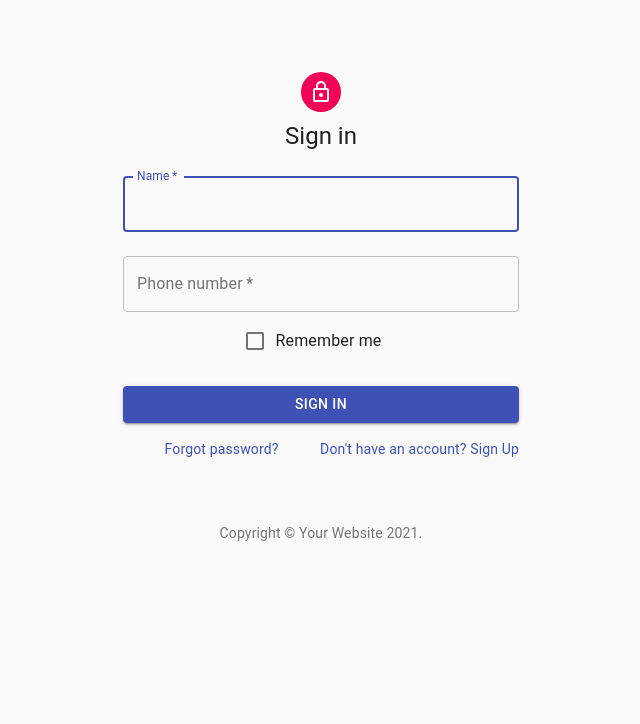
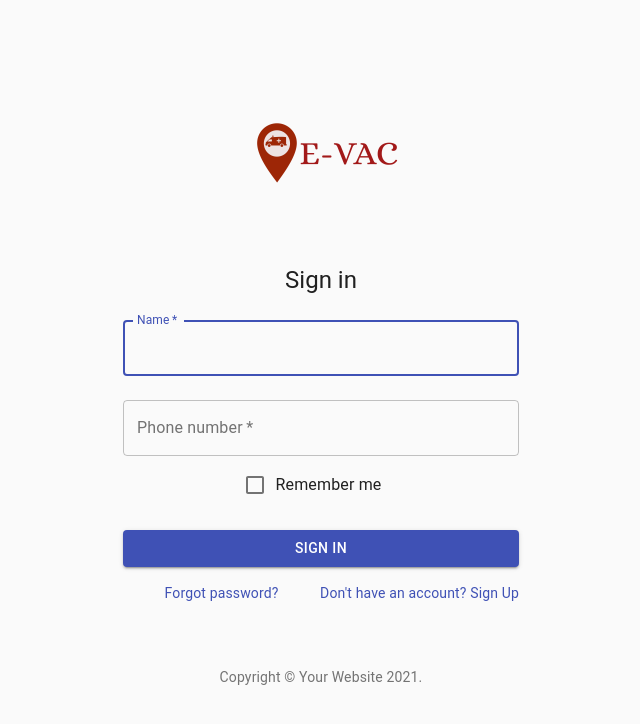
Before and after one commit to faizan14sid/E-VAC, a React (Create React App) app in the folder e-vac/: page /login in a window 1280 px wide. Shown: the top 724 px of the page, without its empty margins (319-959 px from the left). Built offline with nearby package versions, Linux system fonts and the light colour scheme.

Commit message:
added the e-vac logo

```diff
--- a/e-vac/src/Components/Login.js
+++ b/e-vac/src/Components/Login.js
@@ -1,6 +1,7 @@
 
 
 import React from 'react';
+import Logo from './E-VAC logo.png'
 import Avatar from '@material-ui/core/Avatar';
 import Button from '@material-ui/core/Button';
 import CssBaseline from '@material-ui/core/CssBaseline';
@@ -55,9 +56,12 @@ export default function SignIn() {
     <Container component="main" maxWidth="xs">
       <CssBaseline />
       <div className={classes.paper}>
-        <Avatar className={classes.avatar}>
-          <LockOutlinedIcon />
-        </Avatar>
+      <img src={Logo} alt="Logo" />
+        {/* <Avatar className={classes.avatar}>
+          <img
+          src="public/E-VAC logo.png"
+          alt=""
+        </Avatar> */}
         <Typography component="h1" variant="h5">
           Sign in
         </Typography>
```
Also changed, not shown: e-vac/src/Components/E-VAC logo.png (added).
